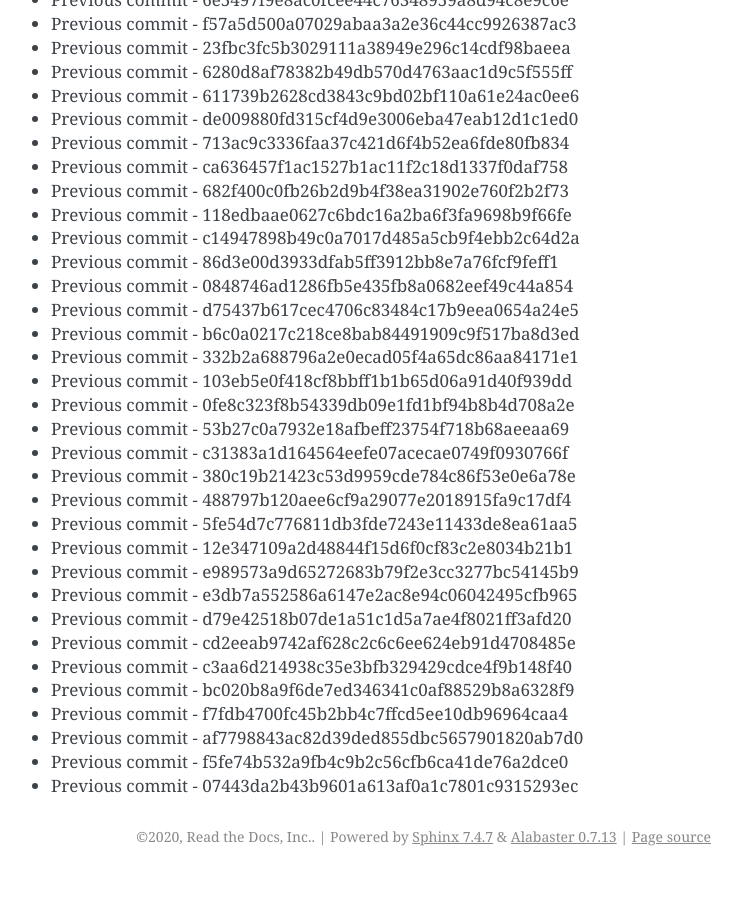
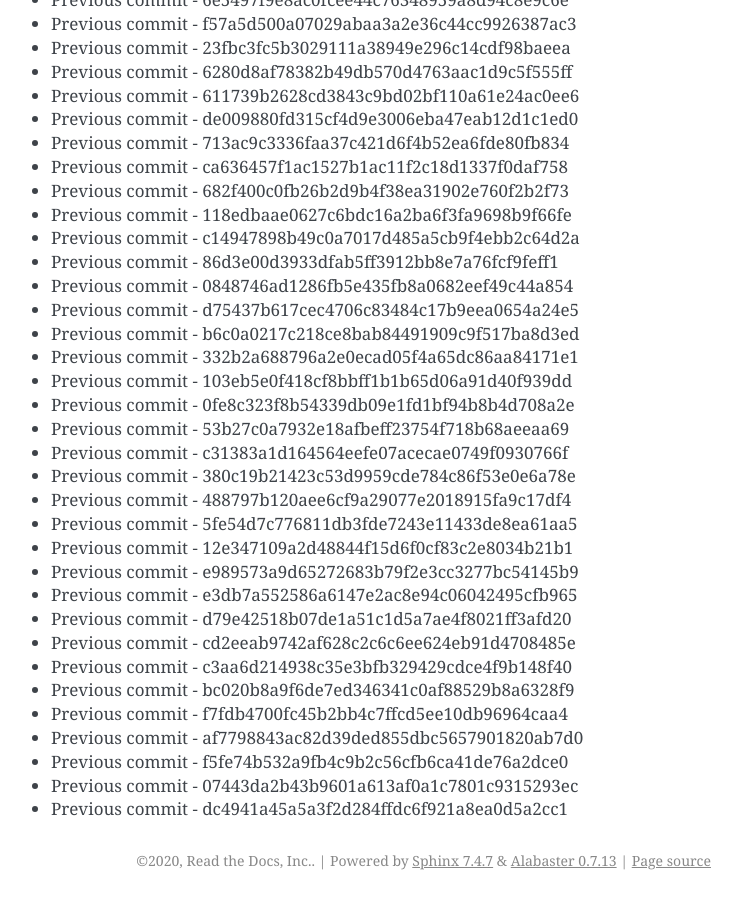
Before and after one commit to readthedocs/rtd-git-stresstest, a Sphinx documentation site: the page built from docs/updates.rst, in a window 1280 px wide and 900 px high, scrolled down 74949 px. Shown: the whole window, without its empty margins (399-1141 px from the left). Built offline with Sphinx 7.4.7, drawn with Linux system fonts in a browser that asks for light colours; before the commit the page ends 75825 px from its top, so only the background shows below that.

Commit message:
Generating commit from previous: dc4941a45a5a3f2d284ffdc6f921a8ea0d5a2cc1

```diff
--- a/docs/updates.rst
+++ b/docs/updates.rst
@@ -3181,3 +3181,4 @@ It can be tested for any performance characteristics.
 * Previous commit - af7798843ac82d39ded855dbc5657901820ab7d0
 * Previous commit - f5fe74b532a9fb4c9b2c56cfb6ca41de76a2dce0
 * Previous commit - 07443da2b43b9601a613af0a1c7801c9315293ec
+* Previous commit - dc4941a45a5a3f2d284ffdc6f921a8ea0d5a2cc1
```
